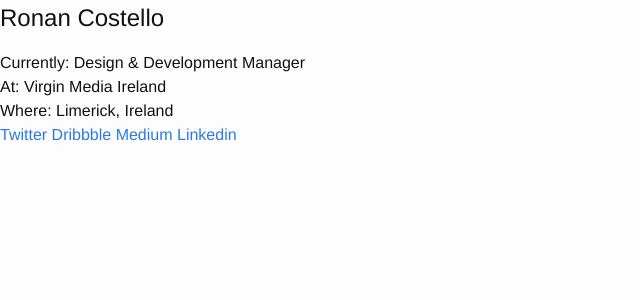
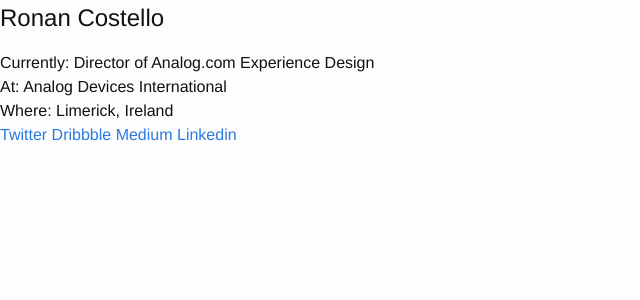
Before and after one commit to anonymousronan/anonymousronan.github.io, a Jekyll site: the page built from index.html, in a window 1280 px wide. Shown: the top 300 px of the page, without its empty margins (0-640 px from the left). Built offline with Jekyll 4.4.1, drawn with Linux system fonts in a browser that asks for light colours; nearby versions of some CDN libraries; some web fonts are replaced.

Commit message:
Update index.html
Updated public details whilst deciding what to do with the website

```diff
--- a/index.html
+++ b/index.html
@@ -9,11 +9,11 @@ layout: onepage
 	<div id="labels-container">
 		<div class="labels-row1">
 			<span class="label-bold">Currently:</span>
-			<span class="label-light">Design & Development Manager</span>
+			<span class="label-light">Director of Analog.com Experience Design</span>
 		</div>
 		<div class="labels-row2">
 			<span class="label-bold">At:</span>
-			<span class="label-light">Virgin Media Ireland</span>
+			<span class="label-light">Analog Devices International</span>
 		</div>
 		<div class="labels-row3">
 			<span class="label-bold">Where:</span>
```
